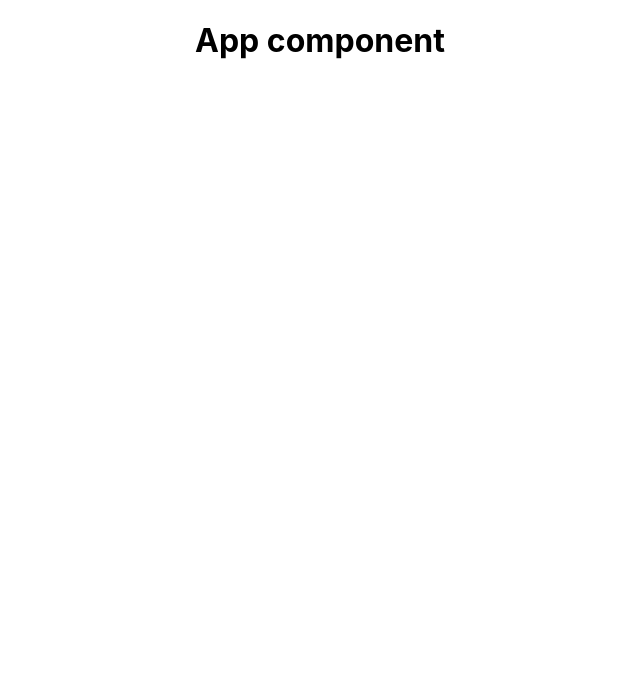
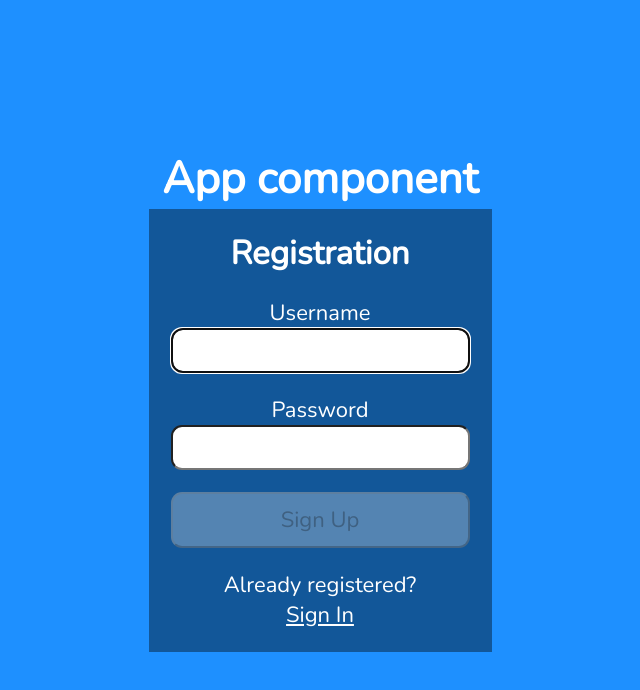
Before and after one commit to Brunno-DaSilva/user-login-form, a React (Create React App) app: page / in a window 1280 px wide. Shown: the top 690 px of the page, without its empty margins (320-960 px from the left). Built offline with nearby package versions, Linux system fonts and the light colour scheme.

Commit message:
Added registration form

```diff
--- a/package.json
+++ b/package.json
@@ -3,9 +3,14 @@
   "version": "0.1.0",
   "private": true,
   "dependencies": {
+    "@fortawesome/fontawesome-svg-core": "^6.1.1",
+    "@fortawesome/free-brands-svg-icons": "^6.1.1",
+    "@fortawesome/free-solid-svg-icons": "^6.1.1",
+    "@fortawesome/react-fontawesome": "^0.2.0",
     "@testing-library/jest-dom": "^5.14.1",
     "@testing-library/react": "^13.0.0",
     "@testing-library/user-event": "^13.2.1",
+    "axios": "^0.27.2",
     "react": "^18.2.0",
     "react-dom": "^18.2.0",
     "react-scripts": "5.0.1",
--- /dev/null
+++ b/src/API/axios.js
@@ -0,0 +1,5 @@
+import axios from "axios";
+
+export default axios.create({
+  baseURL: "http://localhost:3000",
+});
--- a/src/App.js
+++ b/src/App.js
@@ -1,3 +1,6 @@
+import Login from "../src/Components/Login/Login.jsx";
+import Registration from "./Components/Registration/Registration.jsx";
+
 import "./App.css";
 
 function App() {
@@ -5,6 +8,7 @@ function App() {
     <div className="App">
       <div>
         <h1>App component</h1>
+        <Registration />
       </div>
     </div>
   );
--- /dev/null
+++ b/src/Components/Login/Login.jsx
@@ -0,0 +1,68 @@
+import React, { useState, useEffect, useRef } from "react";
+
+import "./Login";
+
+const Login = () => {
+  const focusRef = useRef();
+  const errRef = useRef();
+
+  const [user, setUser] = useState("");
+  const [pwd, setPwd] = useState("");
+  const [errMsg, setErrMsg] = useState("");
+  const [success, setSuccess] = useState(false);
+
+  useEffect(() => {
+    focusRef.current.focus();
+  }, []);
+
+  useEffect(() => {
+    setErrMsg("");
+  }, [user, pwd]);
+
+  const handleSubmit = async (e) => {
+    e.preventDefault();
+  };
+
+  return (
+    <section>
+      <p
+        ref={errRef}
+        className={errMsg ? "errmsg" : "offscreen"}
+        aria-live="assertive"
+      >
+        {errMsg}
+      </p>
+      <h1>Sign In</h1>
+
+      <form onSubmit={handleSubmit}>
+        <label htmlFor="username">Username</label>
+        <input
+          type="text"
+          id="username"
+          ref={focusRef}
+          autoComplete="off"
+          required
+          value={user}
+          onChange={(e) => setUser(e.target.value)}
+        />
+        <label htmlFor="password">Password</label>
+        <input
+          type="password"
+          id="password"
+          required
+          value={pwd}
+          onChange={(e) => setPwd(e.target.value)}
+        />
+        <button>Sign In</button>
+      </form>
+      <p>
+        Need an Account? <br />
+        <span>
+          <a href="#">Sign up</a>
+        </span>
+      </p>
+    </section>
+  );
+};
+
+export default Login;
--- /dev/null
+++ b/src/Components/Registration/Registration.jsx
@@ -0,0 +1,205 @@
+import React, { useRef, useState, useEffect } from "react";
+import { FontAwesomeIcon } from "@fortawesome/react-fontawesome";
+import {
+  faCheck,
+  faTimes,
+  faInfoCircle,
+} from "@fortawesome/free-solid-svg-icons";
+import axios from "../../API/axios.js";
+
+import "./Registration.css";
+
+const USER_REGEX = /^[A-z][A-z0-9-_]{3,23}$/;
+const PWD_REGEX = /^(?=.*[a-z])(?=.*[A-Z])(?=.*[0-9])(?=.*[!@#$%]).{8,24}$/;
+
+const REGISTER_URL = "/register";
+
+const Registration = () => {
+  const userReff = useRef();
+  const errRef = useRef();
+
+  const [user, setUser] = useState("");
+  const [validName, setValidName] = useState(false);
+  const [userFocus, setUserFocus] = useState(false);
+
+  const [pwd, setPwd] = useState("");
+  const [validPwd, setValidPwd] = useState(false);
+  const [pwdFocus, setPwdFocus] = useState(false);
+
+  const [matchPwd, setMatchPwd] = useState("");
+  const [validMatch, setValidMatch] = useState(false);
+  const [matchFocus, setMatchFocus] = useState(false);
+
+  const [errMsg, setErrMsg] = useState("");
+  const [success, setSuccess] = useState(false);
+
+  useEffect(() => {
+    userReff.current.focus();
+  }, []);
+
+  useEffect(() => {
+    // setValidName(USER_REGEX.test(user));
+
+    const result = USER_REGEX.test(user);
+    console.log(result);
+    console.log(user);
+    setValidName(result);
+  }, [user]);
+
+  useEffect(() => {
+    setValidPwd(PWD_REGEX.test(pwd));
+    setValidMatch(pwd === matchPwd);
+  }, [pwd, matchPwd]);
+
+  useEffect(() => {
+    setErrMsg("");
+  }, [user, pwd, matchPwd]);
+
+  const handleSubmit = async (e) => {
+    e.preventDefault();
+    // if button enabled with JS hack
+    const v1 = USER_REGEX.test(user);
+    const v2 = PWD_REGEX.test(pwd);
+    if (!v1 || !v2) {
+      setErrMsg("Invalid Entry");
+      return;
+    }
+    try {
+      const response = await axios.post(
+        REGISTER_URL,
+        JSON.stringify({ user, pwd }),
+        {
+          headers: { "Content-Type": "application/json" },
+          withCredentials: true,
+        }
+      );
+      console.log(response?.data);
+      console.log(response?.accessToken);
+      console.log(JSON.stringify(response));
+      setSuccess(true);
+      //clear state and controlled inputs
+      //need value attrib on inputs for this
+      setUser("");
+      setPwd("");
+      setMatchPwd("");
+    } catch (err) {
+      if (!err?.response) {
+        setErrMsg("No Server Response");
+      } else if (err.response?.status === 409) {
+        setErrMsg("Username Taken");
+      } else {
+        setErrMsg("Registration Failed");
+      }
+      errRef.current.focus();
+    }
+  };
+  return (
+    <section>
+      <p
+        ref={errRef}
+        className={errMsg ? "errmsg" : "offscreen"}
+        aria-live="assertive"
+      >
+        {errMsg}
+      </p>
+      <h1>Registration</h1>
+
+      <form onSubmit={handleSubmit}>
+        <label htmlFor="username">
+          Username{" "}
+          <FontAwesomeIcon
+            icon={faCheck}
+            className={validName ? "valid" : "hide"}
+          />
+          <FontAwesomeIcon
+            icon={faTimes}
+            className={validName || !user ? "hide" : "invalid"}
+          />
+        </label>
+        <input
+          type="text"
+          id="username"
+          ref={userReff}
+          autoComplete="off"
+          onChange={(e) => setUser(e.target.value)}
+          aria-invalid={validName ? "false" : "true"}
+          aria-describedby="uidnote"
+          onFocus={() => setUserFocus(true)}
+          onBlur={() => setUserFocus(false)}
+          required
+          value={user}
+        />
+        <p
+          id="uidnote"
+          className={
+            userFocus && user && !validName ? "instructions" : "offscreen"
+          }
+        >
+          <FontAwesomeIcon icon={faInfoCircle} />
+          4 to 24 characters.
+          <br />
+          Must begin with a letter.
+          <br />
+          Letters, numbers, underscores, hyphens allowed.
+        </p>
+
+        <label htmlFor="password">
+          Password{" "}
+          <FontAwesomeIcon
+            icon={faCheck}
+            className={validPwd ? "valid" : "hide"}
+          />
+          <FontAwesomeIcon
+            icon={faTimes}
+            className={validPwd || !pwd ? "hide" : "invalid"}
+          />
+        </label>
+
+        <input
+          type="password"
+          id="password"
+          onChange={(e) => setPwd(e.target.value)}
+          required
+          value={pwd}
+          aria-invalid={validPwd ? "false" : "true"}
+          aria-describedby="pwdnote"
+          onFocus={() => setPwdFocus(true)}
+          onBlur={() => setPwdFocus(false)}
+        />
+        <p
+          id="pwdnote"
+          className={pwdFocus && !validPwd ? "instructions" : "offscreen"}
+        >
+          <FontAwesomeIcon icon={faInfoCircle} />
+          8 to 24 characters.
+          <br />
+          Must include uppercase and lowercase letters, a number and a special
+          character.
+          <br />
+          Allowed special characters:{" "}
+          <span aria-label="exclamation mark">!</span>{" "}
+          <span aria-label="at symbol">@</span>{" "}
+          <span aria-label="hashtag">#</span>{" "}
+          <span aria-label="dollar sign">$</span>{" "}
+          <span aria-label="percent">%</span>
+        </p>
+
+        <button
+          disabled={!validName || !validPwd || !validMatch ? true : false}
+        >
+          Sign Up
+        </button>
+      </form>
+      <p>
+        Already registered?
+        <br />
+        <span className="line">
+          {/*put router link here*/}
+          <a href="#">Sign In</a>
+        </span>
+      </p>
+    </section>
+  );
+};
+
+export default Registration;
--- a/src/index.css
+++ b/src/index.css
@@ -1,13 +1,115 @@
-body {
+@import url("https://fonts.googleapis.com/css2?family=Nunito&display=swap");
+
+* {
   margin: 0;
-  font-family: -apple-system, BlinkMacSystemFont, 'Segoe UI', 'Roboto', 'Oxygen',
-    'Ubuntu', 'Cantarell', 'Fira Sans', 'Droid Sans', 'Helvetica Neue',
-    sans-serif;
-  -webkit-font-smoothing: antialiased;
-  -moz-osx-font-smoothing: grayscale;
+  padding: 0;
+  box-sizing: border-box;
 }
 
-code {
-  font-family: source-code-pro, Menlo, Monaco, Consolas, 'Courier New',
-    monospace;
+html {
+  font-family: "Nunito", sans-serif;
+  font-size: 22px;
+  color: #fff;
 }
+
+body {
+  min-height: 100vh;
+  background-color: dodgerblue;
+}
+
+.App {
+  display: flex;
+  flex-direction: column;
+  justify-content: center;
+  align-items: center;
+  min-height: 100vh;
+  padding: 1rem 0.5rem;
+}
+
+section {
+  width: 100%;
+  max-width: 420px;
+  min-height: 400px;
+  display: flex;
+  flex-direction: column;
+  justify-content: flex-start;
+  padding: 1rem;
+  background-color: rgba(0, 0, 0, 0.4);
+}
+
+form {
+  display: flex;
+  flex-direction: column;
+  justify-content: space-evenly;
+  flex-grow: 1;
+  padding-bottom: 1rem;
+}
+
+a,
+a:visited {
+  color: #fff;
+}
+
+input[type="text"],
+input[type="password"],
+button,
+textarea {
+  font-family: "Nunito", sans-serif;
+  font-size: 22px;
+  padding: 0.25rem;
+  border-radius: 0.5rem;
+}
+
+label,
+button {
+  margin-top: 1rem;
+}
+
+button {
+  padding: 0.5rem;
+}
+
+.instructions {
+  font-size: 0.75rem;
+  border-radius: 0.5rem;
+  background: #000;
+  color: #fff;
+  padding: 0.25rem;
+  position: relative;
+  bottom: -10px;
+}
+
+.instructions > svg {
+  margin-right: 0.25rem;
+}
+
+.offscreen {
+  position: absolute;
+  left: -9999px;
+}
+
+.hide {
+  display: none;
+}
+
+.valid {
+  color: limegreen;
+  margin-left: 0.25rem;
+}
+
+.invalid {
+  color: red;
+  margin-left: 0.25rem;
+}
+
+.errmsg {
+  background-color: lightpink;
+  color: firebrick;
+  font-weight: bold;
+  padding: 0.5rem;
+  margin-bottom: 0.5rem;
+}
+
+.line {
+  display: inline-block;
+}
```
Also changed, not shown: src/Components/Login/Login.css (added), src/Components/Registration/Registration.css (added), 2 other files (tests, documents, lock files or other folders).
